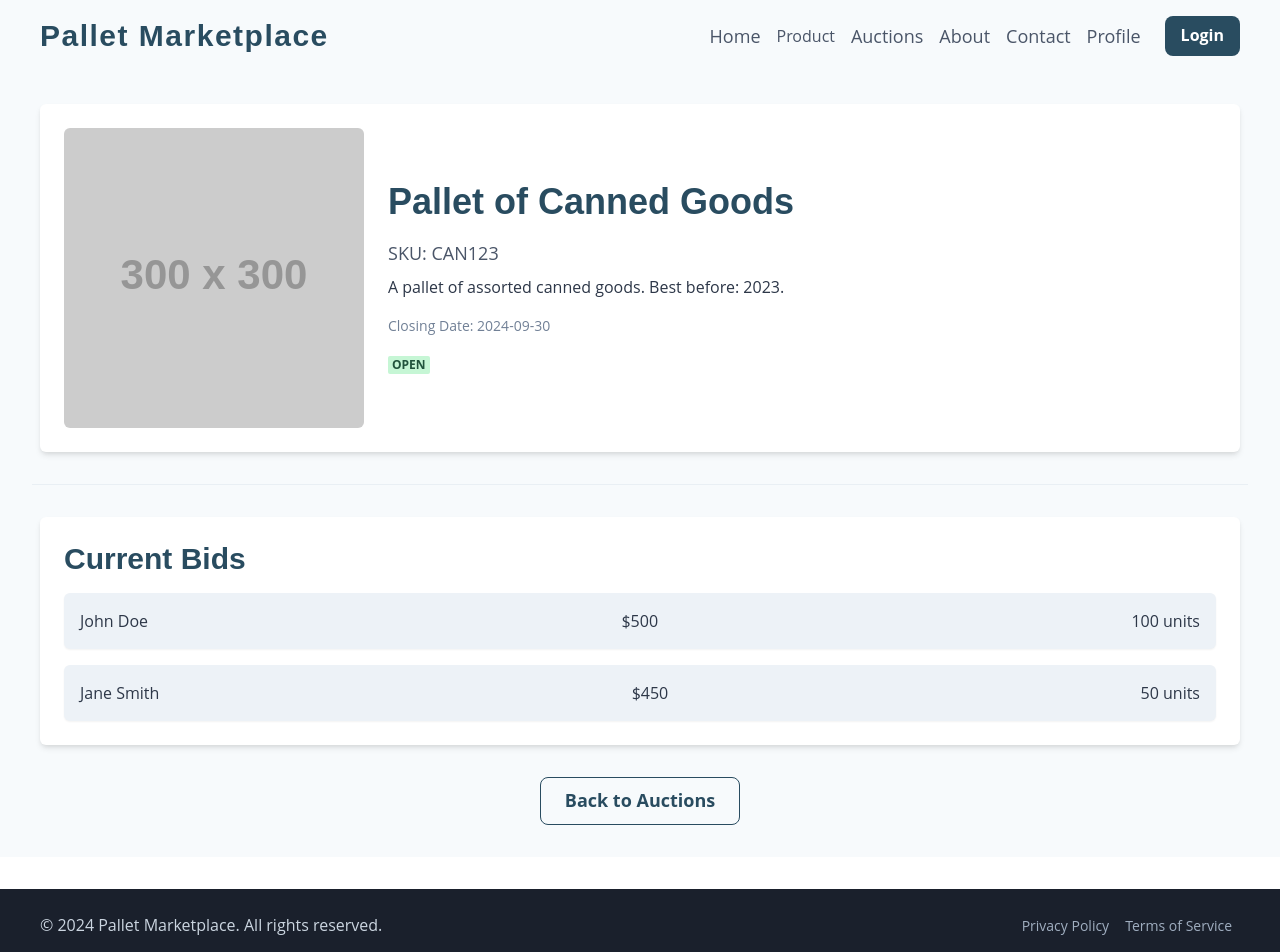
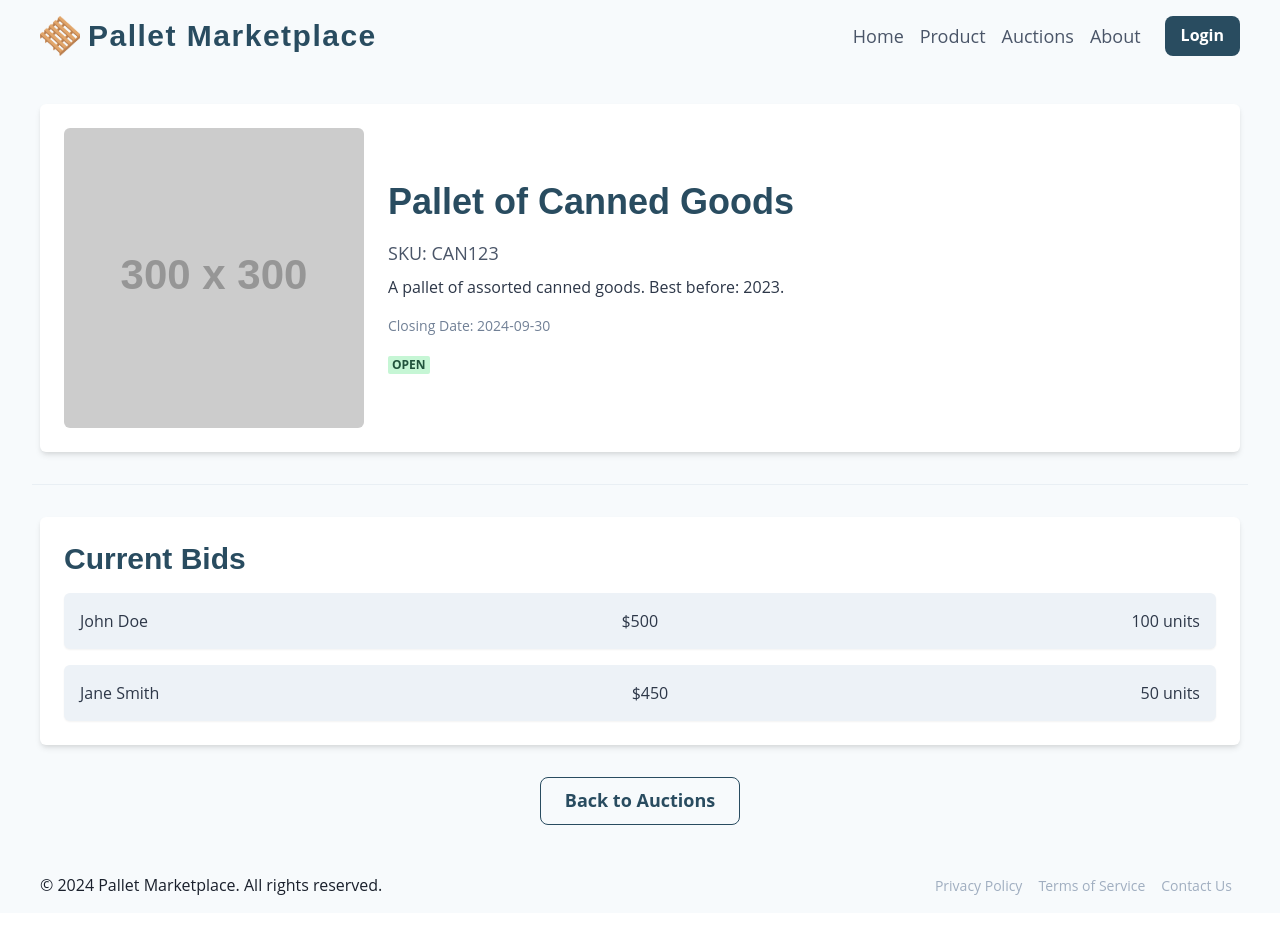
Before and after one commit to dannymansilla/pallet, a React (Create React App) app in the folder frontend/: page /auctions/1 in a window 1280 px wide. Shown: the top 952 px of the page. After the commit the page ends 913 px from the top, so only its background shows below. Built offline with nearby package versions, Linux system fonts and the light colour scheme.

Commit message:
updated header footer

```diff
--- a/frontend/public/index.html
+++ b/frontend/public/index.html
@@ -2,7 +2,7 @@
 <html lang="en">
   <head>
     <meta charset="utf-8" />
-    <link rel="icon" href="%PUBLIC_URL%/favicon.ico" />
+    <link rel="icon" type="image/png" href="%PUBLIC_URL%/logo.png" />
     <meta name="viewport" content="width=device-width, initial-scale=1" />
     <meta name="theme-color" content="#000000" />
     <meta
--- a/frontend/src/components/Footer.js
+++ b/frontend/src/components/Footer.js
@@ -1,10 +1,11 @@
 // src/components/Footer.js
 import React from 'react';
 import { Box, Text, Flex, Link } from '@chakra-ui/react';
+import { Link as RouterLink } from 'react-router-dom';
 
 const Footer = () => {
   return (
-    <Box bg="gray.800" p={6} mt={8} color="gray.300">
+    <Box bg="gray.50" p={4} boxShadow="sm">
       <Flex
         maxW="1200px"
         mx="auto"
@@ -16,11 +17,14 @@ const Footer = () => {
           © {new Date().getFullYear()} Pallet Marketplace. All rights reserved.
         </Text>
         <Flex>
-          <Link href="/privacy" mx={2} color="gray.400" fontSize="sm" _hover={{ color: 'brand.600' }}>
+          <Link as={RouterLink} to="/privacy" mx={2} color="gray.400" fontSize="sm" _hover={{ color: 'brand.600' }}>
             Privacy Policy
           </Link>
-          <Link href="/terms" mx={2} color="gray.400" fontSize="sm" _hover={{ color: 'brand.600' }}>
+          <Link as={RouterLink} to="/terms" mx={2} color="gray.400" fontSize="sm" _hover={{ color: 'brand.600' }}>
             Terms of Service
+          </Link>
+          <Link as={RouterLink} to="/contact" mx={2} color="gray.400" fontSize="sm" _hover={{ color: 'brand.600' }}>
+            Contact Us
           </Link>
         </Flex>
       </Flex>
--- a/frontend/src/components/Header.js
+++ b/frontend/src/components/Header.js
@@ -1,21 +1,28 @@
 // src/components/Header.js
 import React from 'react';
-import { Box, Flex, Heading, Button, Link, Spacer } from '@chakra-ui/react';
+import { Box, Flex, Heading, Button, Image, Link, Spacer } from '@chakra-ui/react';
 import { Link as RouterLink } from 'react-router-dom';
+import logo from '../images/logo.png';
 
 const Header = () => {
   return (
     <Box bg="gray.50" p={4} boxShadow="sm"> {/* Updated background color to match main content */}
       <Flex maxW="1200px" mx="auto" align="center">
-        <Heading as="h1" size="lg" color="brand.600" letterSpacing="wider">
-          Pallet Marketplace
-        </Heading>
+        <Image
+            src={logo}
+            alt="Pallet Marketplace Logo"
+            boxSize="40px" // Adjust size as needed
+            mr={2} // Margin-right for spacing
+          />
+          <Heading as={RouterLink} to="/" size="lg" color="brand.600" letterSpacing="wider">
+            Pallet Marketplace
+          </Heading>
         <Spacer />
         <Flex align="center">
           <Link as={RouterLink} to="/" color="gray.600" mx={2} fontSize="lg" _hover={{ textDecoration: 'underline' }}>
             Home
           </Link>
-          <Link as={RouterLink} to="/details" color="gray.600" mx={2}>
+          <Link as={RouterLink} to="/details" color="gray.600" mx={2} fontSize="lg" _hover={{ textDecoration: 'underline' }}>
             Product
           </Link>
           <Link as={RouterLink} to="/auctions" color="gray.600" mx={2} fontSize="lg" _hover={{ textDecoration: 'underline' }}>
@@ -24,12 +31,12 @@ const Header = () => {
           <Link as={RouterLink} to="/about" color="gray.600" mx={2} fontSize="lg" _hover={{ textDecoration: 'underline' }}>
             About
           </Link>
-          <Link as={RouterLink} to="/contact" color="gray.600" mx={2} fontSize="lg" _hover={{ textDecoration: 'underline' }}>
+          {/* <Link as={RouterLink} to="/contact" color="gray.600" mx={2} fontSize="lg" _hover={{ textDecoration: 'underline' }}>
             Contact
-          </Link>
-          <Link as={RouterLink} to="/profile" color="gray.600" mx={2} fontSize="lg" _hover={{ textDecoration: 'underline' }}>
+          </Link> */}
+          {/* <Link as={RouterLink} to="/profile" color="gray.600" mx={2} fontSize="lg" _hover={{ textDecoration: 'underline' }}>
             Profile
-          </Link>
+          </Link> */}
           <Button
             as={RouterLink}
             to="/login"
--- a/frontend/src/pages/AboutPage.js
+++ b/frontend/src/pages/AboutPage.js
@@ -8,14 +8,14 @@ const founders = [
   {
     name: 'Jake Esse',
     title: 'Co-Founder & CEO',
-    image: founder1, // Replace with actual image URL
-    description: 'Founder 1 is a seasoned entrepreneur with a passion for innovation in the marketplace industry. With over 10 years of experience, they have led multiple successful startups.'
+    image: founder1,
+    description: 'Jake Esse works in Corporate Development for Henkel, a global consumer packaged goods company. Jake graduated from Dartmouth College in 2016 and began his career in derivatives trading at Morgan Stanley before spending time in growth equity, starting a tech company (non-exit) and working in management consulting.'
   },
   {
     name: 'Daniel Mansilla',
     title: 'Co-Founder & CTO',
-    image: founder2, // Replace with actual image URL
-    description: 'Founder 2 is a tech visionary with a background in software development and AI. They have built and scaled numerous technology platforms, leading the tech strategy at Pallet Marketplace.'
+    image: founder2,
+    description: 'Daniel Mansilla is a technology expert with deep experience building large-scale software applications for industry leaders in manufacturing, aerospace, and defense. His technical proficiency as a full-stack software engineering leader additionally spans IT operations, infrastructure management, and systems design. Altogether, Daniel provides a comprehensive point of view toward building new products that meet critical business needs.'
   }
 ];
 
```
Also changed, not shown: frontend/public/logo.png (added), frontend/public/manifest.json, frontend/src/images/logo.png (added).
